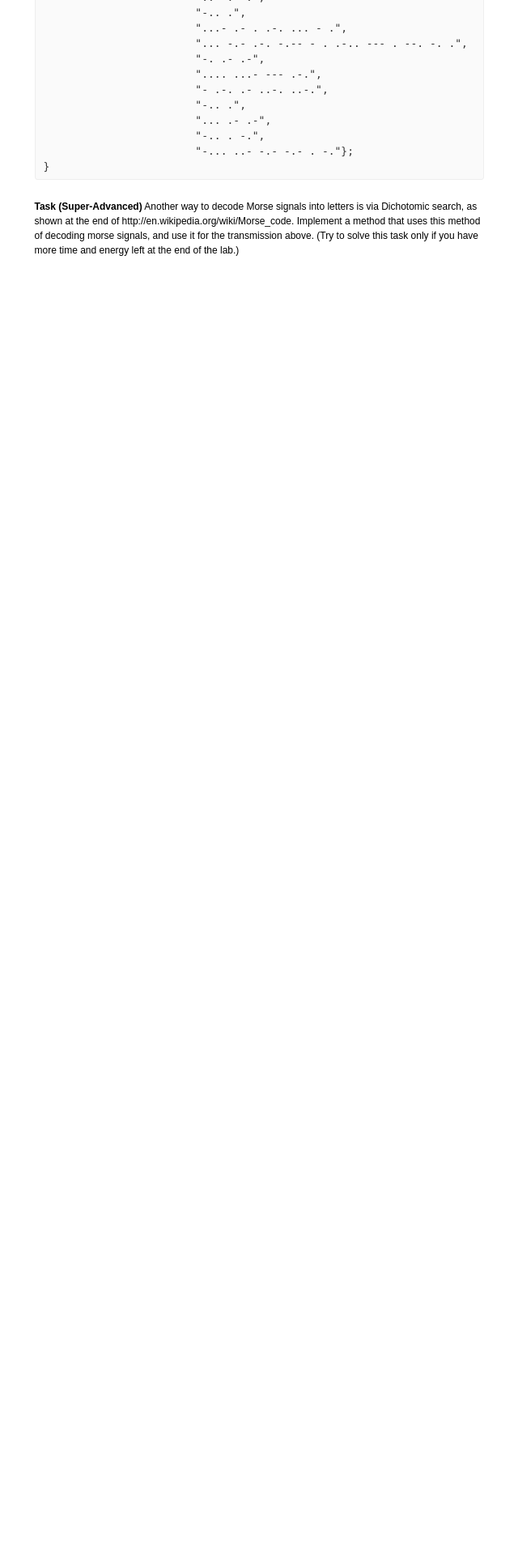
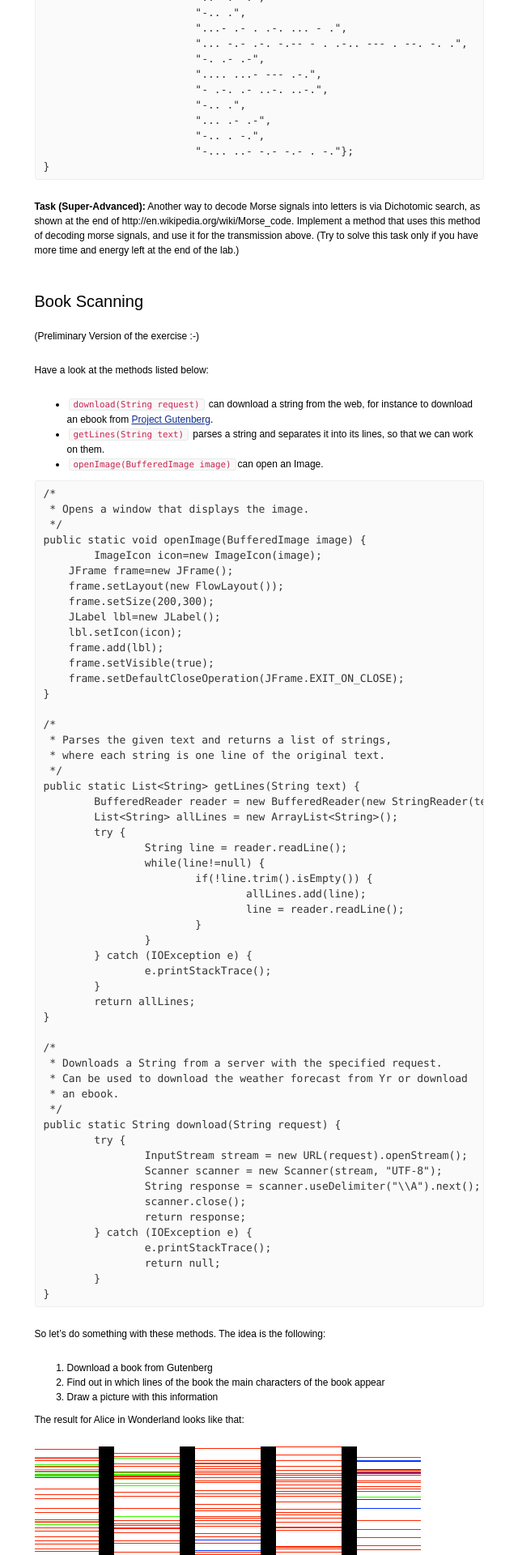
Before and after one commit to Weldmicheal/ttm4175, a Jekyll site: the page built from a1/lab-a1-2.md, in a window 1280 px wide. Shown: the part 4461-6381 px from the top of the page at 81% size, without its empty margins (320-960 px from the left). Built offline with Jekyll 4.4.1, drawn with Linux system fonts in a browser that asks for light colours; nearby versions of some CDN libraries; before the commit the page ends 4803 px from its top, so only the background shows below that; some of the changed text lies outside the part shown.

Commit message:
Added book scanning exercise

```diff
--- a/_layouts/default.html
+++ b/_layouts/default.html
@@ -8,6 +8,7 @@
     <meta name="viewport" content="width=device-width">
     <link href="../css/bootstrap.min.css" rel="stylesheet" media="screen">
     <link rel="stylesheet" href="../css/ttm.css">
+    <link rel="stylesheet" href="../css/syntax.css">
     <!-- for automatic anchors, see http://ben.balter.com/2014/03/13/pages-anchor-links/ -->
     <link href="http://netdna.bootstrapcdn.com/font-awesome/4.0.3/css/font-awesome.css" rel="stylesheet">
     <script src="//ajax.googleapis.com/ajax/libs/jquery/1.11.0/jquery.min.js"></script>
--- a/a1/lab-a1-2.md
+++ b/a1/lab-a1-2.md
@@ -240,8 +240,158 @@ The method below contains a complete message. It is handled as an array of strin
 http://runeberg.org/peergynt/1a.html
 -->
 
-**Task (Super-Advanced)**
+**Task (Super-Advanced):**
 Another way to decode Morse signals into letters is via Dichotomic search, as shown at the end of http://en.wikipedia.org/wiki/Morse_code. Implement a method that uses this method of decoding morse signals, and use it for the transmission above. (Try to solve this task only if you have more time and energy left at the end of the lab.)
+
+## Book Scanning
+
+(Preliminary Version of the exercise :-)
+
+Have a look at the methods listed below:
+
+* `download(String request)` can download a string from the web, for instance to download an ebook from [Project Gutenberg].
+* `getLines(String text)` parses a string and separates it into its lines, so that we can work on them.
+* `openImage(BufferedImage image)`can open an Image.
+
+[Project Gutenberg]: http://www.gutenberg.org/
+
+	/*
+	 * Opens a window that displays the image.
+	 */
+	public static void openImage(BufferedImage image) {
+		ImageIcon icon=new ImageIcon(image);
+	    JFrame frame=new JFrame();
+	    frame.setLayout(new FlowLayout());
+	    frame.setSize(200,300);
+	    JLabel lbl=new JLabel();
+	    lbl.setIcon(icon);
+	    frame.add(lbl);
+	    frame.setVisible(true);
+	    frame.setDefaultCloseOperation(JFrame.EXIT_ON_CLOSE);
+	}
+
+	/*
+	 * Parses the given text and returns a list of strings,
+	 * where each string is one line of the original text.
+	 */
+	public static List<String> getLines(String text) {
+		BufferedReader reader = new BufferedReader(new StringReader(text));
+		List<String> allLines = new ArrayList<String>();
+		try {
+			String line = reader.readLine();
+			while(line!=null) {
+				if(!line.trim().isEmpty()) {
+					allLines.add(line);
+					line = reader.readLine();
+				}
+			}
+		} catch (IOException e) {
+			e.printStackTrace();
+		}
+		return allLines;
+	}
+
+	/*
+	 * Downloads a String from a server with the specified request.
+	 * Can be used to download the weather forecast from Yr or download
+	 * an ebook.
+	 */
+	public static String download(String request) {
+		try {
+			InputStream stream = new URL(request).openStream();
+			Scanner scanner = new Scanner(stream, "UTF-8");
+			String response = scanner.useDelimiter("\\A").next();
+			scanner.close();
+			return response;
+		} catch (IOException e) {
+			e.printStackTrace();
+			return null;
+		}
+	}
+
+
+So let's do something with these methods. The idea is the following:
+
+1. Download a book from Gutenberg
+2. Find out in which lines of the book the main characters of the book appear
+3. Draw a picture with this information
+
+The result for Alice in Wonderland looks like that:
+
+![Allice in Wonderland](images/book-alice.png)
+
+The red stripes are the lines in which Alice is mentioned, the green ones mention the rabbit, and the blue ones the queen. If you are remotely familiar with the book, you can confirm that this distribution og the characters makes sense.
+
+See below the code to produce such an image:
+
+
+    public static void main(String[] args) {
+
+		// download a string
+		String response = download("http://www.gutenberg.org/cache/epub/1268/pg1268.txt");
+
+		// parse the text into lines
+		List<String> allLines = getLines(response);
+
+
+		int w = 1000;
+		int h = 800;
+		int type = BufferedImage.TYPE_INT_RGB;
+
+		BufferedImage image = new BufferedImage(w, h, type);
+		Graphics2D g2d = image.createGraphics();
+
+		int n = 0;
+	    for(int column=0; column<30 && n<allLines.size(); column++) {
+	    	for(int l=0; l<600 && n<allLines.size(); l++) {
+	    		String sline = allLines.get(n);
+	    		++n;
+	    		if(sline.contains("Nemo")) {
+	    			g2d.setColor(Color.red);
+	    		} else if (sline.contains("Nautilus")) {
+	    			g2d.setColor(Color.green);
+	    		} else if (sline.contains("onseil")) {
+	    			g2d.setColor(Color.BLUE);
+	    		} else {
+	    			g2d.setColor(Color.white);
+	    		}
+	    		g2d.drawLine(column*30, l, column*30+10, l);
+	    	}
+	    }
+
+	    g2d.dispose();
+
+		openImage(image);
+	}
+
+
+You will need the following import statements:
+
+    import java.awt.Color;
+    import java.awt.FlowLayout;
+    import java.awt.Graphics2D;
+    import java.awt.image.BufferedImage;
+    import java.io.BufferedReader;
+    import java.io.IOException;
+    import java.io.InputStream;
+    import java.io.StringReader;
+    import java.net.URL;
+    import java.util.ArrayList;
+    import java.util.List;
+    import java.util.Scanner;
+
+    import javax.swing.ImageIcon;
+    import javax.swing.JFrame;
+    import javax.swing.JLabel;
+
+
+**Task:**
+Search on Project Gutenberg for a book that you know (at least partially), and analyze in which lines the main characters of the book appear. Make a screenshot of the generated picture, and explain in the report which book and roles you analyzed.
+
+
+**Task:**
+Draw a picture with the methods of the graphics class onto the canvas. Try to not only use single statements that draw a single line, etc, but try to use loops and other control statements to make more complex figures.
+
 
 <!--
 
--- a/css/ttm.css
+++ b/css/ttm.css
@@ -201,3 +201,5 @@ h5:hover .header-link,
 h6:hover .header-link {
   opacity: 1;
 }
+
+.highlight .lineno { color: #dddddd } /* Line numbers */
```
Also changed, not shown: a1/eclipse.md (+11 -3 lines), a1/preparation-a1.md (+14 -0 lines), a1/images/book-alice.png (added), 2 other files.
